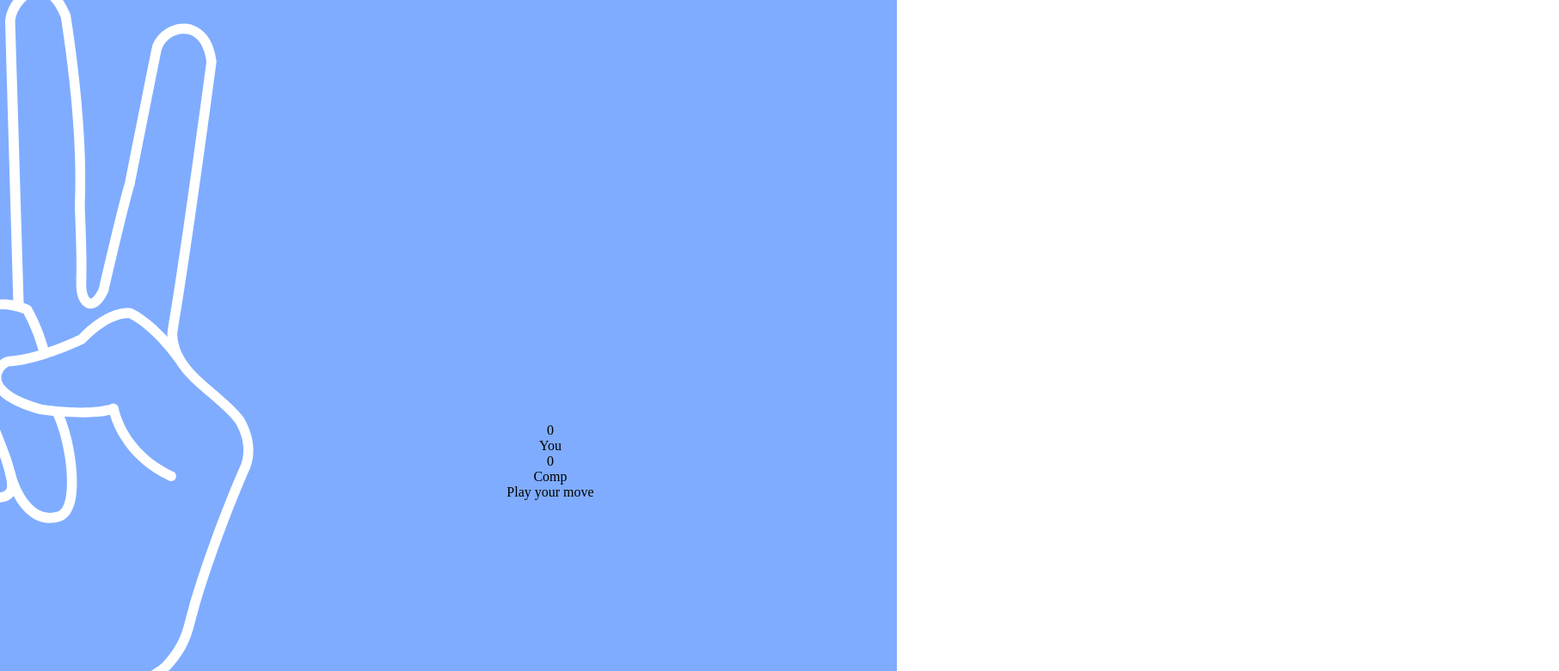
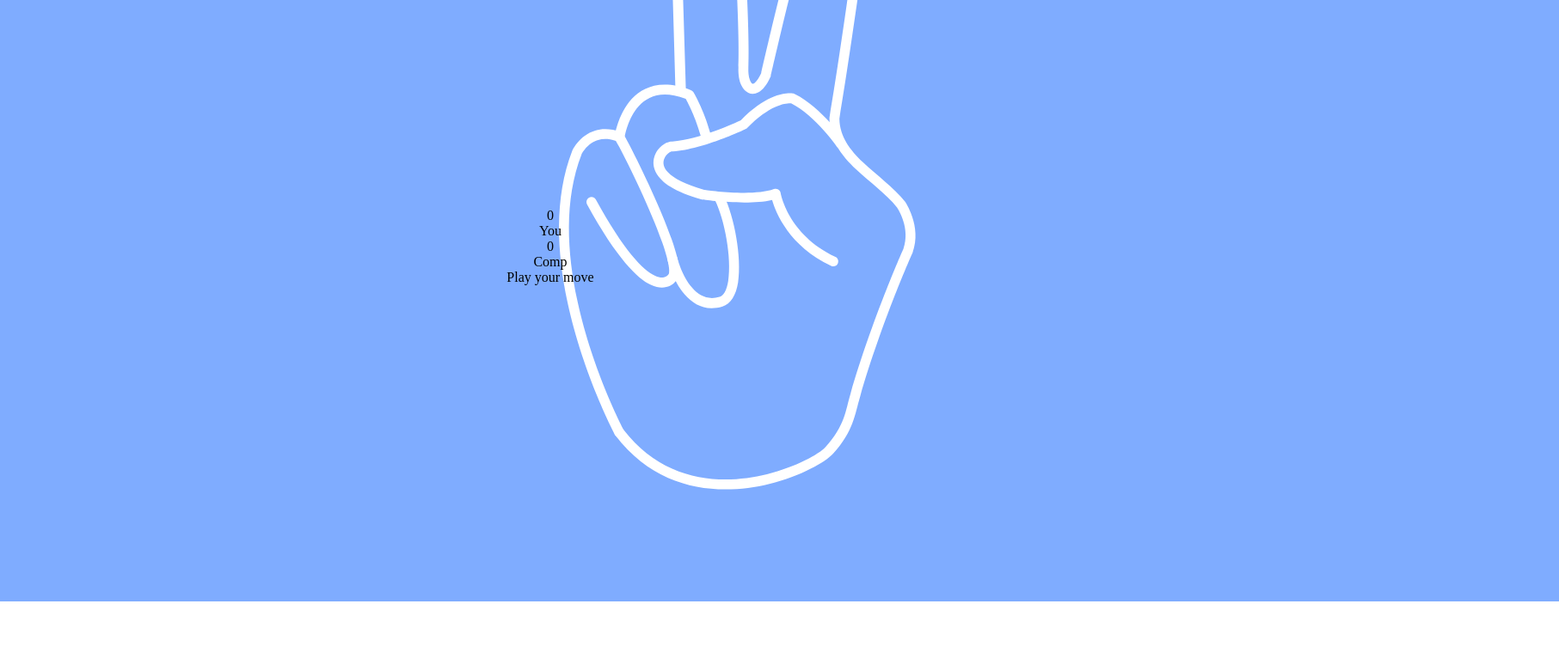
Before and after one commit to RAHEEL-HASSAN-WORK/Stone-Paper-Scissors-, a plain HTML site: page index.html in a window 1280 px wide. Shown: the part 83-864 px from the top of the page at 86% size, 1813 px wide, since content can reach past the window. After the commit the page ends 800 px from the top, so only its background shows below. Drawn offline with Linux system fonts and the light colour scheme.

Commit message:
Add CSS for choices

```diff
--- a/style.css
+++ b/style.css
@@ -24,3 +24,11 @@ h1 {
   cursor: pointer;
   background-color: #081b31;
 }
+
+.choices {
+  display: flex;
+  justify-content: center;
+  align-items: center;
+  gap: 3rem;
+  margin-top: 5rem;
+}
```
